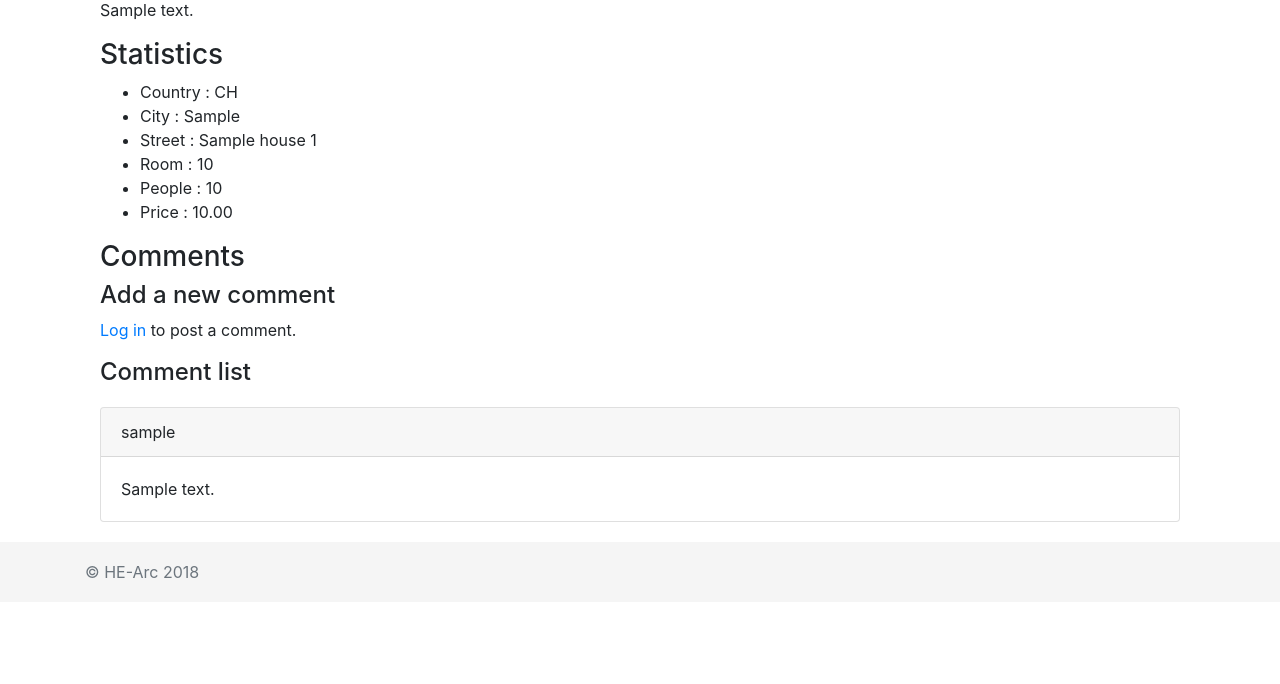
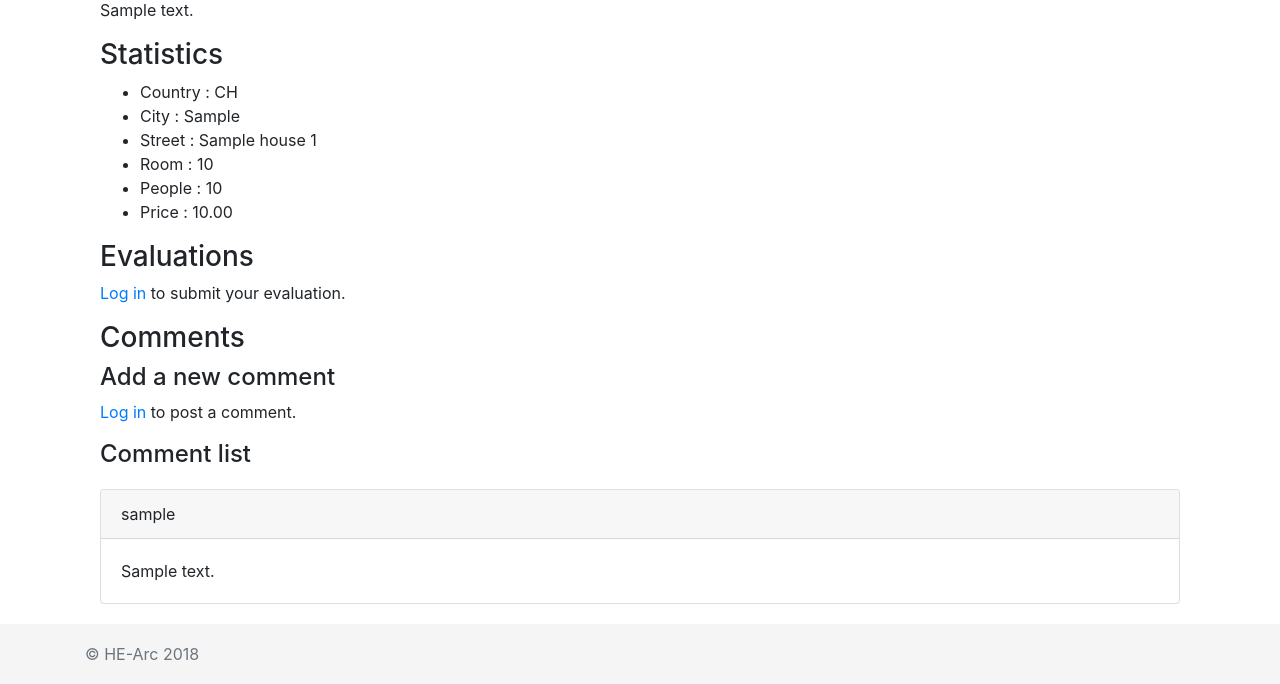
Before and after one commit to HE-Arc/Home2Share, a Django app: a page that uses Home2ShareProject/main/templates/main/house_detail.html in a window 1280 px wide. Shown: the part 1082-1766 px from the top of the page. Before the commit the page ends 1660 px from the top, so only its background shows below. Run offline with Django 3.2, Linux system fonts and the light colour scheme; tables that the repository leaves empty hold one stand-in row (values such as "Sample post"); grey boxes marked "Sample" are stand-in pictures; some libraries are stand-ins or nearby versions.

Commit message:
Added evaluation to houses, simple submit version

```diff
--- a/Home2ShareProject/main/admin.py
+++ b/Home2ShareProject/main/admin.py
@@ -1,7 +1,8 @@
 from django.contrib import admin
-from .models import House, Profile, Comment
+from .models import House, Profile, Comment, Evaluation
 
 # Register your models here.
 admin.site.register(House)
 admin.site.register(Profile)
 admin.site.register(Comment)
+admin.site.register(Evaluation)
--- /dev/null
+++ b/Home2ShareProject/main/forms/EvaluationForm.py
@@ -0,0 +1,7 @@
+from django import forms
+from main.models import Evaluation
+
+class EvaluationForm(forms.ModelForm):
+    class Meta:
+        model = Evaluation
+        exclude = ["house", "user"]
--- a/Home2ShareProject/main/models.py
+++ b/Home2ShareProject/main/models.py
@@ -25,6 +25,7 @@ class House(models.Model):
     price=models.DecimalField(max_digits=5, decimal_places=2)
     image = models.ImageField(upload_to='house_images', default='default.jpg')
     user = models.ForeignKey(User, related_name='houses', on_delete=models.CASCADE)
+    evaluations = models.ManyToManyField(User, through='Evaluation')
 
     # Voir commentaire : https://github.com/HE-Arc/Home2Share/commit/2640e440612c46b9a03ff92a1c7e0426e9af822f#comments
     def save(self, *args, **kwargs):
@@ -36,6 +37,11 @@ class House(models.Model):
 
     def __str__(self):
         return self.name
+
+class Evaluation(models.Model):
+    user = models.ForeignKey(User, on_delete=models.CASCADE)
+    house = models.ForeignKey(House, on_delete=models.CASCADE)
+    stars = models.IntegerField()
 
 class Profile(models.Model):
     user = models.OneToOneField(User, on_delete=models.CASCADE)
@@ -52,5 +58,5 @@ def update_user_profile(sender, instance, created, **kwargs):
 class Comment(models.Model):
     body = models.TextField('Message', max_length=255)
     last_modif_date = models.DateTimeField('last modification', auto_now=True)
-    house = models.ForeignKey('House', on_delete=models.CASCADE, related_name='comments')
+    house = models.ForeignKey(House, on_delete=models.CASCADE, related_name='comments')
     user = models.ForeignKey(User, on_delete=models.CASCADE, related_name='comments')
--- a/Home2ShareProject/main/templates/main/house_detail.html
+++ b/Home2ShareProject/main/templates/main/house_detail.html
@@ -38,13 +38,34 @@
         <li>People : {{ house.person_quantity }}</li>
         <li>Price : {{ house.price }}</li>
       </ul>
+      <h3>Evaluations</h3>
 
+      <!-- User connected -->
+      {% if request.user.is_authenticated %}
+        <!-- No eval yet -->
+        {% if not evaluation %}
+          <form method="post" action="{% url 'house-evaluation-create' house.slug_name %}">
+            {% csrf_token %}
+            {% bootstrap_form formEvaluation  %}
+            {% buttons %}
+                <button value="save" type="submit" class="btn btn-primary">Submit</button>
+                <input type="hidden" name="next" value="/house/{{ object.slug_name }}" />
+            {% endbuttons %}
+          </form>
+        <!-- There's an eval -->
+        {% else %}
+          <p>Your evaluation : {{ evaluation.stars }}</p>
+        {% endif %}
+      <!-- No user connected -->
+      {% else %}
+        <p><a href="/login/?next=/house/{{ object.slug_name }}">Log in </a>to submit your evaluation.</p>
+      {% endif %}
       <h3>Comments</h3>
       <h4>Add a new comment</h4>
       {% if request.user.is_authenticated %}
         <form method="post" action="{% url 'house-comment-create' house.slug_name %}">
           {% csrf_token %}
-          {% bootstrap_form form  %}
+          {% bootstrap_form formComments  %}
           {% buttons %}
               <button value="save" type="submit" class="btn btn-primary">Submit</button>
               <input type="hidden" name="next" value="/house/{{ object.slug_name }}" />
--- a/Home2ShareProject/main/urls.py
+++ b/Home2ShareProject/main/urls.py
@@ -18,6 +18,7 @@ urlpatterns = [
     path('house/<slug>/comment/new', views.HouseCommentCreateView.as_view(), name='house-comment-create'),
     path('comment/<pk>/update', views.CommentUpdateView.as_view(), name='comment-update'),
     path('comment/<pk>/delete', views.CommentDeleteView.as_view(), name='comment-delete'),
+    path('house/<slug>/evaluation/new', views.EvaluationCreateView.as_view(), name='house-evaluation-create'),
     path('house/<slug>/update', views.HouseUpdateView.as_view(), name='house-update'),
     path('house/<slug>/delete', views.HouseDeleteView.as_view(), name='house-delete'),
     path('register/',views.UserCreateView.as_view(),name='register'),
--- a/Home2ShareProject/main/views/house_views.py
+++ b/Home2ShareProject/main/views/house_views.py
@@ -1,10 +1,11 @@
 from django.views import generic
 from django.urls import reverse_lazy, reverse
-from main.models import House, Comment
+from main.models import House, Comment, Evaluation
 from django.contrib.auth.models import User
 from django.shortcuts import get_object_or_404,redirect
 from django.views.generic.edit import FormView
 from main.forms.CommentForm import CommentForm
+from main.forms.EvaluationForm import EvaluationForm
 from django.views.generic.detail import SingleObjectMixin
 from django.http import HttpResponseForbidden
 from django.contrib.auth.mixins import LoginRequiredMixin
@@ -50,7 +51,9 @@ class HouseDetailView(generic.DetailView):
     def get_context_data(self, **kwargs):
         context = super().get_context_data(**kwargs)
         context['comments'] = Comment.objects.filter(house__id=self.object.pk).prefetch_related('user')
-        context['form'] = CommentForm()
+        context['evaluation'] = Evaluation.objects.filter(house__id=self.object.pk, user__id=self.request.user.pk).first()
+        context['formComments'] = CommentForm()
+        context['formEvaluation'] = EvaluationForm()
         return context
 
 class HouseCreateView(generic.CreateView,LoginRequiredMixin):
@@ -139,3 +142,26 @@ class CommentDeleteView(generic.DeleteView):
             return super(CommentDeleteView, self).dispatch(request, *args, **kwargs)
         else:
             return redirect('/')
+
+
+class EvaluationCreateView(LoginRequiredMixin, SingleObjectMixin, FormView):
+    template_name = 'main/house_detail.html'
+    slug_field = 'slug_name'
+    form_class = EvaluationForm
+    model = House
+
+    def post(self, request, *args, **kwargs):
+        self.object = self.get_object()
+        form = self.get_form()
+        if form.is_valid():
+            evaluation = Evaluation()
+            evaluation.stars = form.cleaned_data['stars']
+            evaluation.user = request.user
+            evaluation.house = self.object
+            evaluation.save()
+            return self.form_valid(form)
+        else:
+            return self.form_invalid(form)
+
+    def get_success_url(self):
+        return reverse('house-detail', kwargs={'slug': self.object.slug_name})
```
Also changed, not shown: Home2ShareProject/main/migrations/0006_auto_20180312_1046.py (added).
